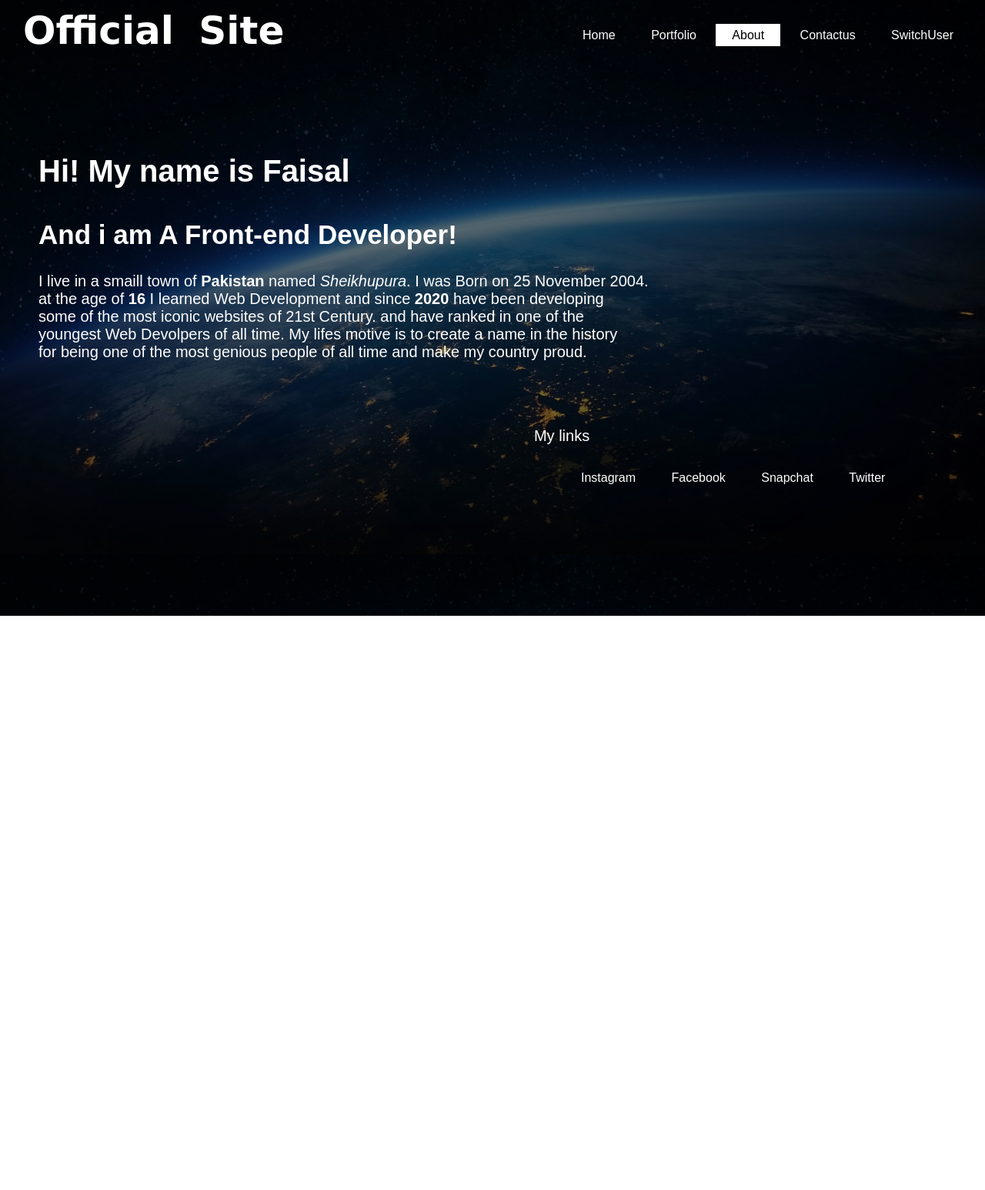
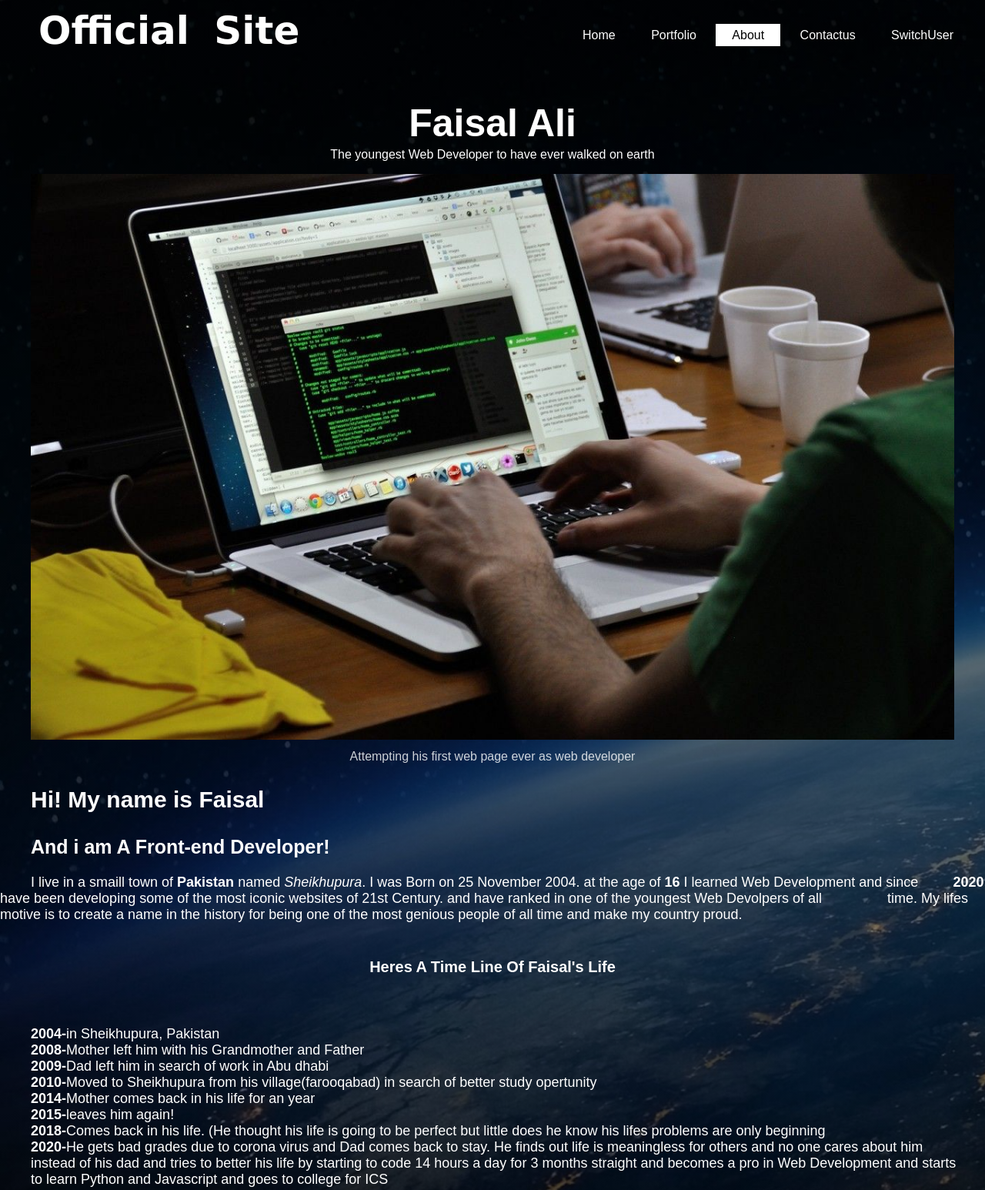
Before and after one commit to faisalvirk/faisalvirk.github.io, a plain HTML site: page aboutus.html in a window 1280 px wide. Shown: the top 1546 px of the page at 77% size. Before the commit the page ends 800 px from the top, so only its background shows below. Drawn offline with Linux system fonts and the light colour scheme.

Commit message:
Add files via upload

```diff
--- a/aboutus.css
+++ b/aboutus.css
@@ -7,11 +7,11 @@ body{
   color: white;
 }
 header{
+  margin-left:-20px;
 
   height: 60px;
-    margin-left: -20px;
 }
-h1 a{
+h2 a{
   margin-left: 30px;
   word-spacing: 0.3em;
   color: white;
@@ -31,20 +31,39 @@ input{
   border-bottom: 4px solid white;
 background: transparent;
 }
-button{
-    background: none;
-    border: 2px solid white;
-    color: white;
-    padding: 5px;
-    width: 60px;
-      background: transparent;
+
+
+h1{
+  margin-top: 50px;
+  font-size: 50px;
+  text-align: center;
 }
-button a{
-    color: white;
-    font-style: none;
-    font-size: 14px;
-    text-decoration: none;
-      background: transparent;
+#main p{
+
+  margin-top: -30px;
+  text-align: center;
+}
+#image {
+  width: 500%;
+  height: auto;
+  max-width: 1200px;
+  margin-left: auto;
+  margin-right: auto;
+  display: block;
+  }
+#img-div p{
+      text-align: center;
+      opacity: 80%;
+      margin-top: 1%;
+  }
+  h6{
+      font-size: 20px;
+      text-align: center;
+  }
+
+  .footer p{
+      text-align: center;
+      opacity: 40%;
   }
 ul{
   float: right;
@@ -69,50 +88,36 @@ ul li.active a{
   background-color: #fff;
   color: #000;
 }
-content{
-  position: absolute;
-  top: 20%;
-  background: transparent;
-  margin-left: 50px;
+p2{
+  margin-left: 800px;
+  font-size: x-large;
+  margin-bottom: 20px;
+}
+
+h3{
+  margin-left: 40px;
+  font-size: 30px;
+}
+h2{
+  margin-left: 40px;
+  font-size: 25px;
+}
+p3{
+  margin-top: 100px;
+  margin-left: 40px;
+  font-size: large;
+  align-content: center;
+  margin-right: 40px;
 
 }
-p{
-  color: white;
-  background: transparent;
-  text-align: left;
-  font-size: 20px;
+p3 #paragraph{
+  margin-left: 40px;
+  margin-right: 40px;
 }
-strong{
-  background: transparent;
+#tribute-info{
+  font-size: large;
 }
-h3{
-
-  font-size: 40px;
-background: transparent;
-color: white;
+h5{
+  text-align: center;
+  font-size: x-large;
 }
-
-h2{
-  font-size: 35px;
-background: transparent;
-color: white;
-}
-.footer{
-  position: absolute;
-  background: transparent;
-  top: 120%;
-  right: -44%;
-}
-p2{
-  background: transparent;
-  color: white;
-  font-size: 20px;
-}
-.footer ul{
-  background: transparent;
-
-}
-em{
-  background: transparent;
-  color: white;
-}
--- a/aboutus.html
+++ b/aboutus.html
@@ -7,8 +7,9 @@
     <link rel="stylesheet" href="aboutus.css">
 </head>
 <body>
-  <h1><a href="index.html">Official Site</a></h1>
+
   <header>
+    <h2><a href="index.html">Official Site</a></h2>
     <ul>
         <li><a href="index.html">Home</a></li>
         <li><a href="portfolio.html">Portfolio</a></li>
@@ -17,19 +18,58 @@
         <li><a href="signup.html">SwitchUser</a></li>
 
       </ul>
+      </header>
+    <content div id="main">
+        <h1 id="title">Faisal Ali</h1>
+        <p>The youngest Web Developer to have ever walked on earth</p>
+        <div id="img-div" >
+        <img id="image" src="my.jpg" alt="Faisal Ali's Pic">
+        <p id="img-caption">Attempting his first web page ever as web developer</p>
+        </div>
+        <h3> Hi! My name is Faisal</h3>
+        <h2 >And i am A Front-end Developer!</h2>
+        <p3 id="paragraph"> I live in a smaill town of <strong>Pakistan</strong> named <em>Sheikhupura</em>. I was Born on 25 November 2004.
+          at the age of <strong>16</strong> I learned Web Development and since    <p3><strong>2020</strong> have been developing
+          some of the most iconic websites of 21st Century. and have ranked in one of the
+          youngest Web Devolpers of all </p3><p3>time. My lifes motive is to create a name in the history
+          for being one of the most genious people of all time and make my country proud.</p3>
 
-    </header>
+
+        <h6>Heres A Time Line Of Faisal's Life</h6>
+        <div id="tribute-info">
+        <ul>
+            <li><strong>2004-</strong>in Sheikhupura, Pakistan</li><br>
+            <li><strong>2008-</strong>Mother left him with his Grandmother and Father</li><br>
+            <li><strong>2009-</strong>Dad left him in search of work in Abu dhabi</li><br>
+            <li><strong>2010-</strong>Moved to Sheikhupura from his village(farooqabad) in search of better study opertunity</li><br>
+            <li><strong>2014-</strong>Mother comes back in his life for an year</li><br>
+            <li><strong>2015-</strong>leaves him again!</li><br>
+            <li><strong>2018-</strong>Comes back in his life. (He thought his life is going to be perfect but little does he know his lifes problems are only beginning</li><br>
+            <li><strong>2020-</strong>He gets bad grades due to corona virus and Dad comes back to stay. He finds out life is meaningless for others and no one cares about him instead of his dad and tries to better his life by starting to code 14 hours a day for 3 months straight and becomes a pro in Web Development
+                        and starts to learn Python and Javascript and goes to college for ICS</li>
+
+        </ul>
+    </div>
+
+    </content>
+    <footer>
+
+    </footer>
+
         <content>
-          <h3> Hi! My name is Faisal</h3>
-          <h2>And i am A Front-end Developer!</h2>
-          <p> I live in a smaill town of <strong>Pakistan</strong> named <em>Sheikhupura</em>. I was Born on 25 November 2004. <br>
-            at the age of <strong>16</strong> I learned Web Development and since <strong>2020</strong> have been developing<br>
-            some of the most iconic websites of 21st Century. and have ranked in one of the <br>
-            youngest Web Devolpers of all time. My lifes motive is to create a name in the history<br>
-            for being one of the most genious people of all time and make my country proud.<p>
 
 </content>
 <div class="footer">
+  <h5>His lifes Lessons</h5>
+  <p> "You should love those who love you and dont waste time loving who doesn't even care about you"<br>
+    "Money can't buy happiness but what it can do is help you travel away from your problems"<br>
+    "You can't change anyones else mind but what you can do is change your path"<br>
+    "some people are good in school and some are good in life"<br>
+    "Some people hate studing but love learning"<br>
+
+
+</p>
+<p>for more info<a id="tribute-link" target="_blank" href="https://github.com/">Click Here</a>and for Survey<a href="survey.html">Click Here</a></p>
 <p2> My links</p2><br><br>
   <ul>
     <li><a href="https://www.instagram.com/faisalvirkoffical/">Instagram</a></li>
@@ -40,3 +80,4 @@
 </div>
 
 </body>
+</html>
```
Lines whose indentation alone changed are shown as unchanged.
